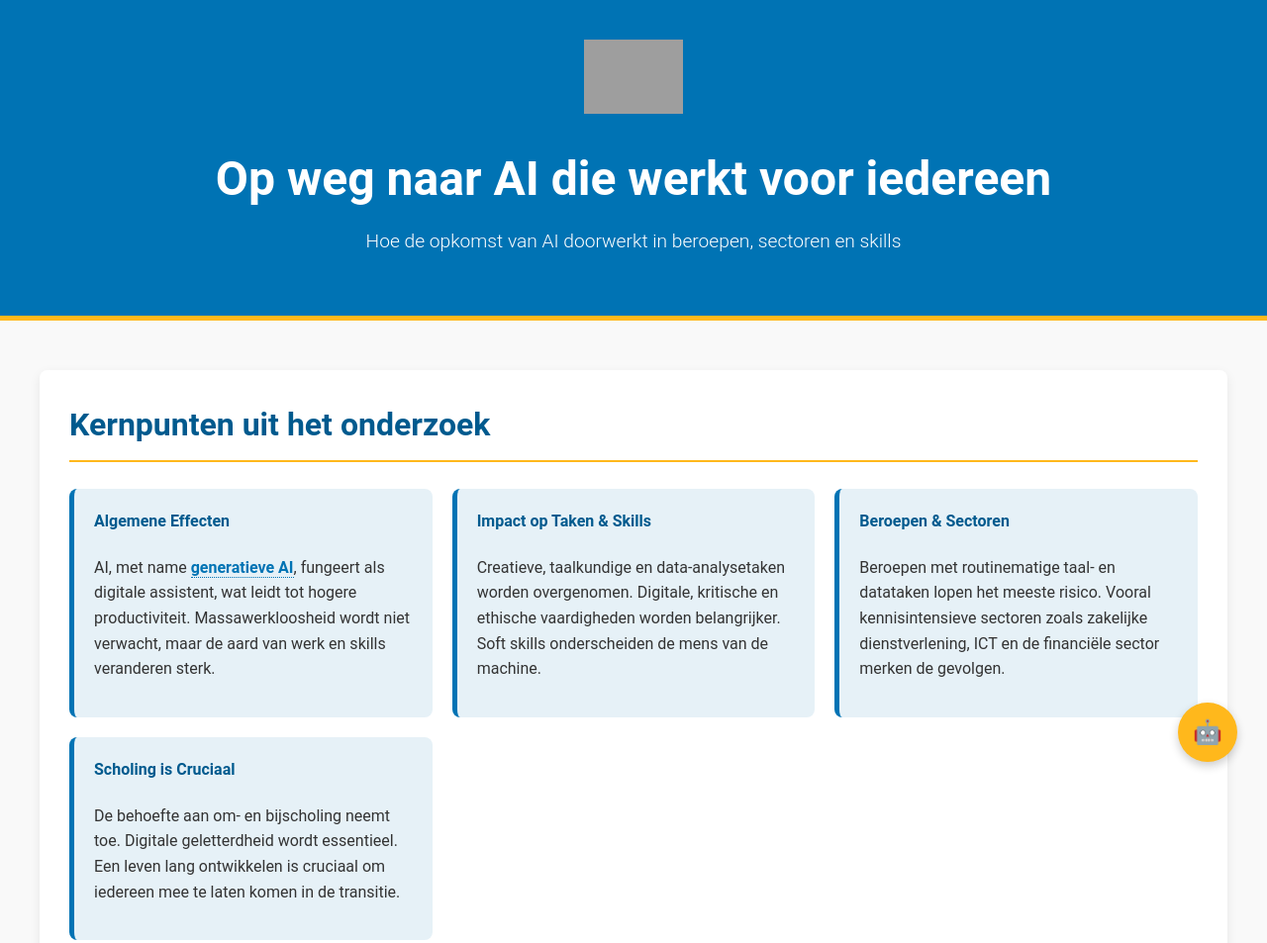
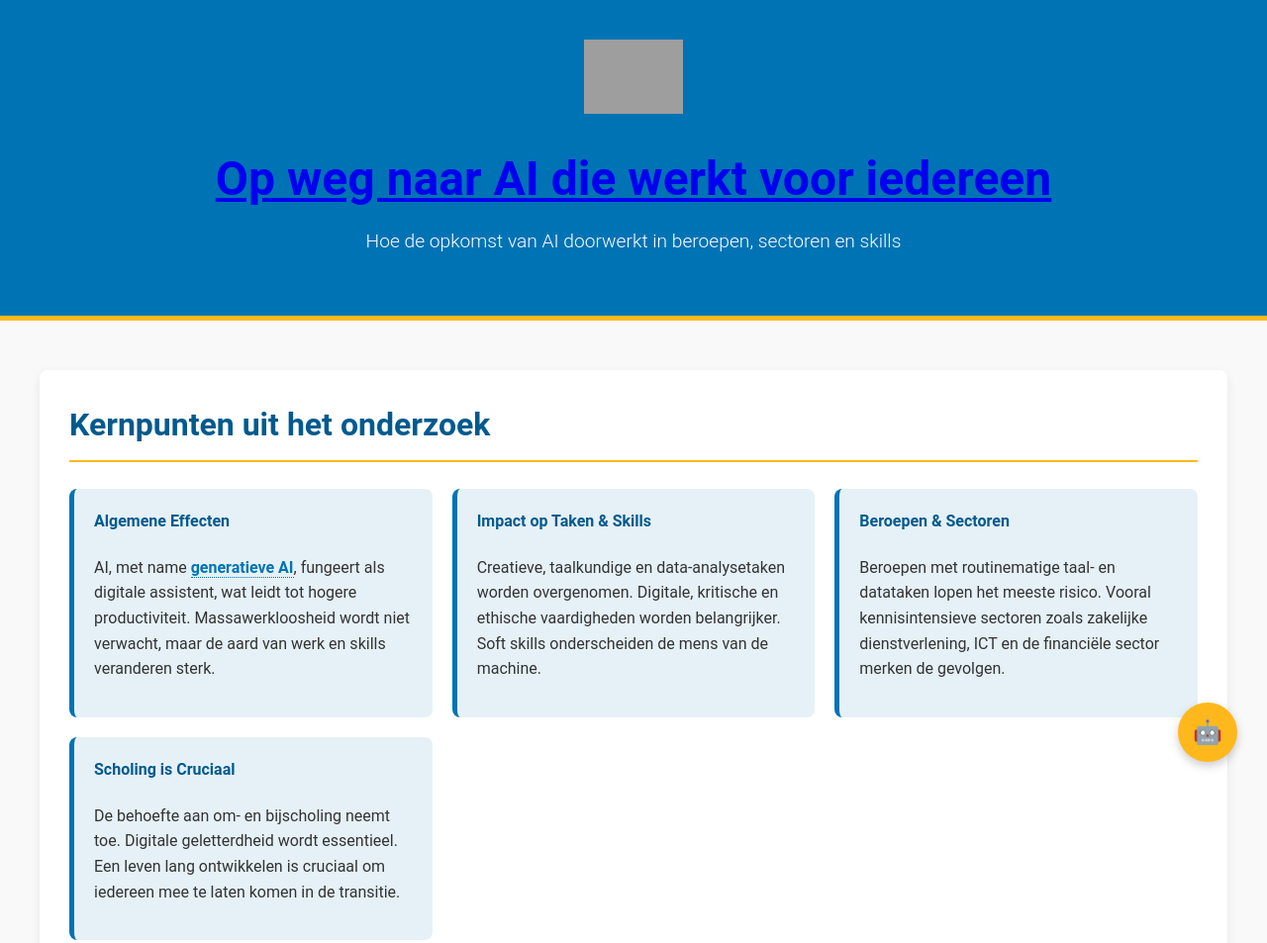
Before and after one commit to PauloMoekotte/mijnTiddlers, a plain HTML site: page OpWegNaarAIDieWerktVoorIedereen.html in a window 1280 px wide. Shown: the top 953 px of the page at 99% size. Drawn offline with Linux system fonts and the light colour scheme; grey boxes are pictures that could not be loaded.

Commit message:
Update OpWegNaarAIDieWerktVoorIedereen.html

```diff
--- a/OpWegNaarAIDieWerktVoorIedereen.html
+++ b/OpWegNaarAIDieWerktVoorIedereen.html
@@ -468,7 +468,7 @@
 
     <header>
         <img src="https://share.google/images/AugzYErEjV0lOAfix" alt="UWV Logo" class="logo">
-        <h1>Op weg naar AI die werkt voor iedereen</h1>
+        <h1><a href="https://www.uwv.nl/assets/files/2189148b-b975-475a-987f-e307bfeeae54/Op_weg_naar_AI_die_werkt_voor_iedereen_DEF.pdf">Op weg naar AI die werkt voor iedereen</a></h1>
         <p>Hoe de opkomst van AI doorwerkt in beroepen, sectoren en skills</p>
     </header>
 
```
